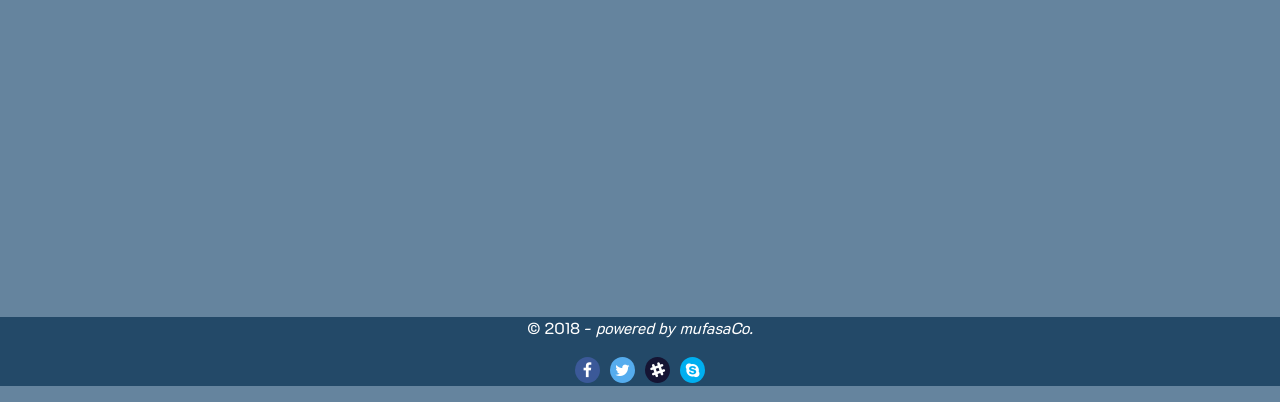
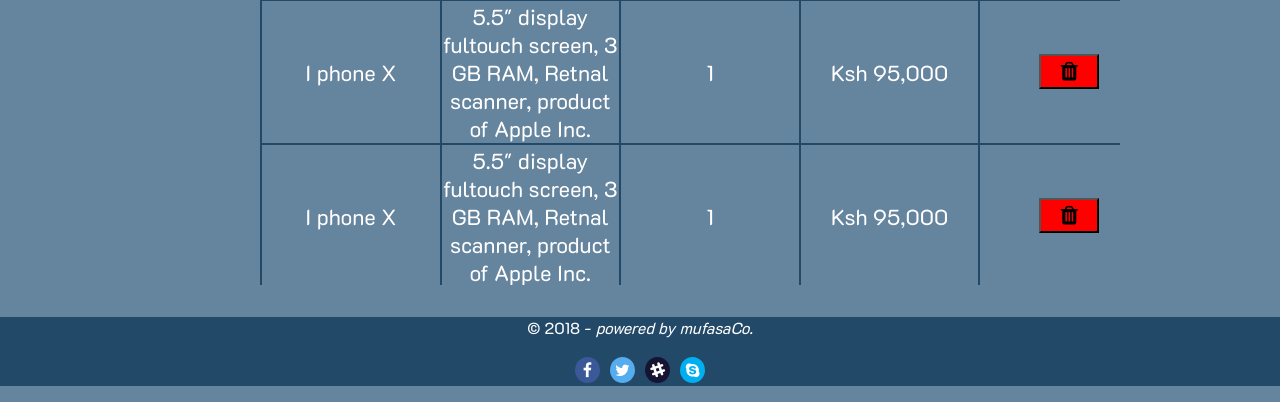
Before and after one commit to DennisMufasa/store-manager, a Python web app: template templates/sale_record.html in a window 1280 px wide. Shown: the part 399-801 px from the top of the page. Run offline with Jinja, Linux system fonts and the light colour scheme; the template is opened without the code that fills it, so the values that code supplies are empty.

Commit message:
[Finishes #161141744]add items to clients' cart and confirm purchase

```diff
--- a/static/style.css
+++ b/static/style.css
@@ -55,6 +55,44 @@
     color: white;
     font-size: 1.7vmax;
 }
+.table-holder{
+    overflow-y: scroll;
+    height: 500px;
+}
+.sales{
+    width: 900px;
+    /* margin: auto; */
+    margin-top: 20px;
+    margin-left: 100px;
+}
+table, th, td{
+    border: 2px solid #234968;
+    border-collapse: collapse;
+}
+th, td{
+    width: 180px;
+}
+th{
+    height: 50px;
+}
+td{
+    text-align: center;
+}
+.sales .delete{
+    width: 60px;
+    background: red;
+}
+.container .purchase{
+    width: 100px;
+    background: green;
+    margin-left: 690px;
+}
+.container .back{
+    width: 100px;
+    background: #234968;
+    margin-left: 100px;
+}
+/* footer styling */
 footer{
     background: #234968;
     width: 100%;
--- a/templates/sale_record.html
+++ b/templates/sale_record.html
@@ -24,7 +24,42 @@
         </div>
     </header>
     <main>
-
+        <div class="container">
+            <button class="back fa fa-caret-left">Back</button>
+            <button class="purchase fa fa-check">Buy</button>
+            <div class="table-holder">
+            <table class="sales">
+                <tr>
+                    <th>Item name</th>
+                    <th>Description</th>
+                    <th>Quantity</th>
+                    <th>Total cost</th>
+                    <th>Delete</th>
+                </tr>
+                <tr>
+                    <td>I phone X</td>
+                    <td>5.5" display fultouch screen, 3 GB RAM, Retnal scanner, product of Apple Inc.</td>
+                    <td>1</td>
+                    <td>Ksh 95,000</td>
+                    <td><button class="fa fa-trash delete"></button></td>
+                </tr>
+                <tr>
+                    <td>I phone X</td>
+                    <td>5.5" display fultouch screen, 3 GB RAM, Retnal scanner, product of Apple Inc.</td>
+                    <td>1</td>
+                    <td>Ksh 95,000</td>
+                    <td><button class="fa fa-trash delete"></button></td>
+                </tr>
+                <tr>
+                    <td>I phone X</td>
+                    <td>5.5" display fultouch screen, 3 GB RAM, Retnal scanner, product of Apple Inc.</td>
+                    <td>1</td>
+                    <td>Ksh 95,000</td>
+                    <td><button class="fa fa-trash delete"></button></td>
+                </tr>
+            </table>
+            </div>
+        </div>
     </main>
     <footer>
         <div class="container">
```
